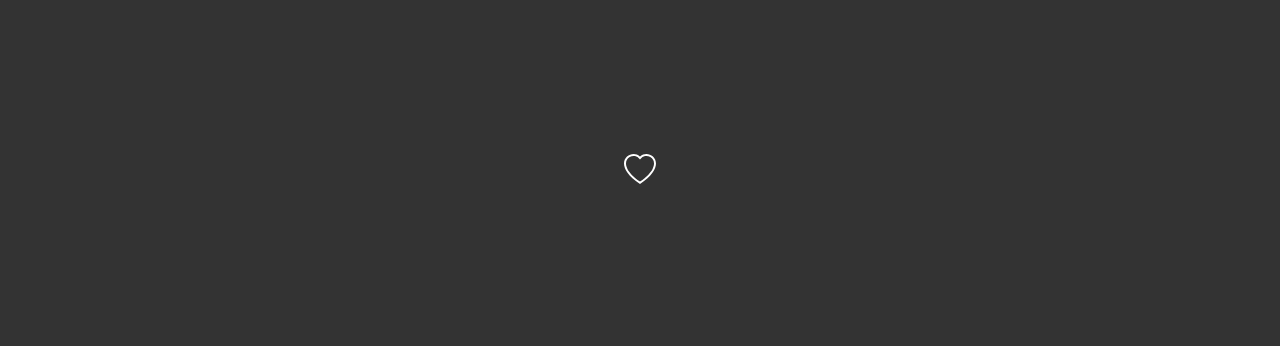
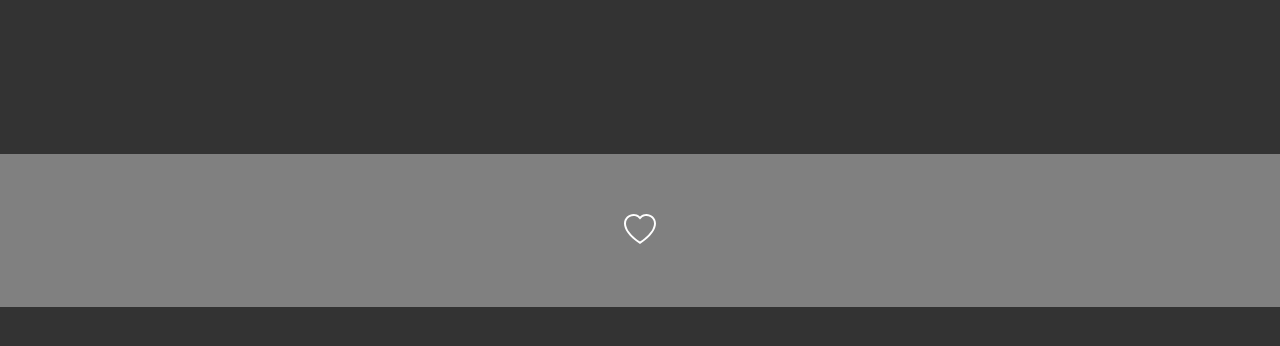
Before and after one commit to Aleisson/projeto17-linkr-front, a React (Create React App) app: page /workplace in a window 1280 px wide. Shown: the top 346 px of the page. Built offline with nearby package versions, Linux system fonts and the light colour scheme.

Commit message:
feat(link.Services.js):Add post like with services

```diff
--- a/package.json
+++ b/package.json
@@ -7,7 +7,6 @@
     "@testing-library/react": "^13.4.0",
     "@testing-library/user-event": "^13.5.0",
     "axios": "^1.1.3",
-    "dotenv": "^16.0.3",
     "react": "^18.2.0",
     "react-dom": "^18.2.0",
     "react-icons": "^4.6.0",
--- a/src/elements/Likes/Like.js
+++ b/src/elements/Likes/Like.js
@@ -1,13 +1,23 @@
 import styled from "styled-components";
 import { useState } from "react";
 import { BsFillHeartFill, BsHeart } from 'react-icons/bs';
+import * as services from '../../services/linkr.Services.js';
+
 function Like() {
 
-    function GiveLike({ button }) {
+    function GiveLike({ button, postId, token }) {
         if (button) {
-            return <CustomBsFillHeart  />
+            console.log(`Give like userId = ${postId} token = ${token}`);
+            const promise = services.postLike(postId,token);
+            promise.catch((error) => console.error(error));
+
+
+            return <CustomBsFillHeart onClick={() => setButton((button => !button))} />
         }
-        return <CustomBsHeart />
+
+
+
+        return <CustomBsHeart onClick={() => setButton((button => !button))} />
 
     }
 
@@ -15,9 +25,9 @@ function Like() {
 
     return (
 
-        <StyledDiv onClick={() => setButton((button => !button))}>
+        <StyledDiv >
 
-            <GiveLike button={button} />
+            <GiveLike button={button} postId={1} token={'token'} />
 
         </StyledDiv>
     )
@@ -26,10 +36,10 @@ function Like() {
 }
 const StyledDiv = styled.div`
 
-    //background-color: #FF16;
+    background-color: grey;
     margin: 12vw auto;
-    width: 32px;
-    height: auto;
+    width: auto;
+    height: 12vw;
     display:flex;
     align-items:center;
     justify-content: center;
--- a/src/services/linkr.Services.js
+++ b/src/services/linkr.Services.js
@@ -1,4 +1,15 @@
 import axios from "axios";
-import dotenv from "dotenv";
 
-dotenv.config();
+const BASE_URL = process.env.REACT_APP_URL_PROJECT;
+
+function postLike(postId, token) {
+    console.log(`toke: ${token}`);
+    const promise = axios.post(`${BASE_URL}/like/${postId}`, {}, {
+        headers: { Authorization: `Bearer ${token}` },
+    })
+    return promise;
+}
+
+export {
+    postLike,
+}
```
Also changed, not shown: 2 other files (tests, documents, lock files or other folders).
